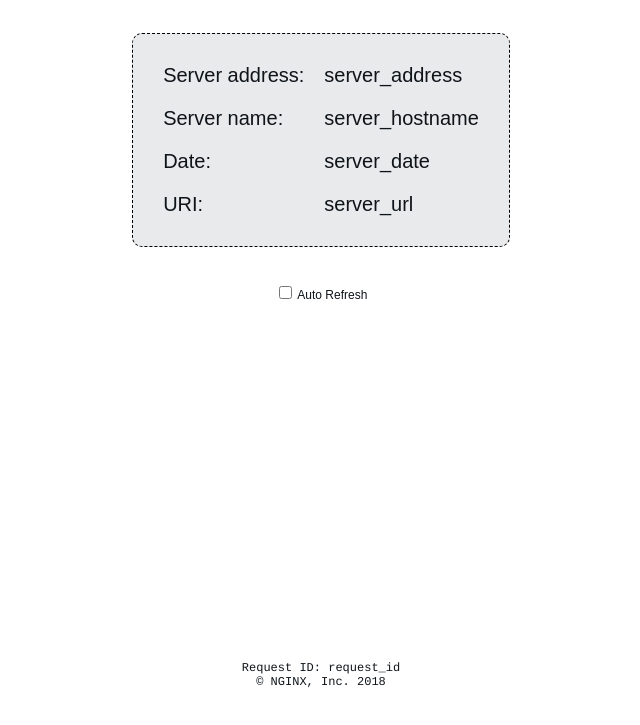
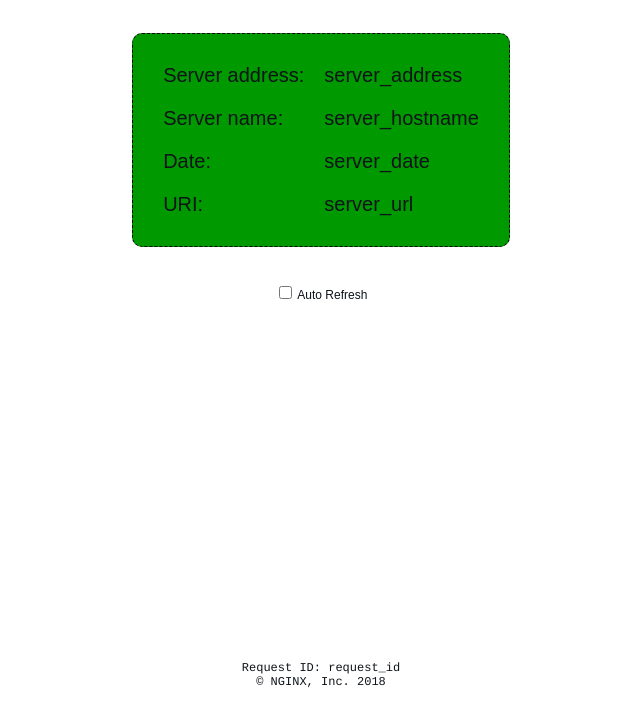
Before and after one commit to ribeiroh/cd-sample-nginx, a plain HTML site: page source/index.html in a window 1280 px wide. Shown: the part 75-800 px from the top of the page, without its empty margins (319-959 px from the left). Drawn offline with Linux system fonts and the light colour scheme.

Commit message:
testing a different background color

```diff
--- a/source/index.html
+++ b/source/index.html
@@ -13,7 +13,7 @@ body {
 }
 div.info {
   display: table;
-  background: #e8eaec;
+  background: #009900;
   padding: 20px 20px 20px 20px;
   border: 1px dashed black;
   border-radius: 10px;
```
